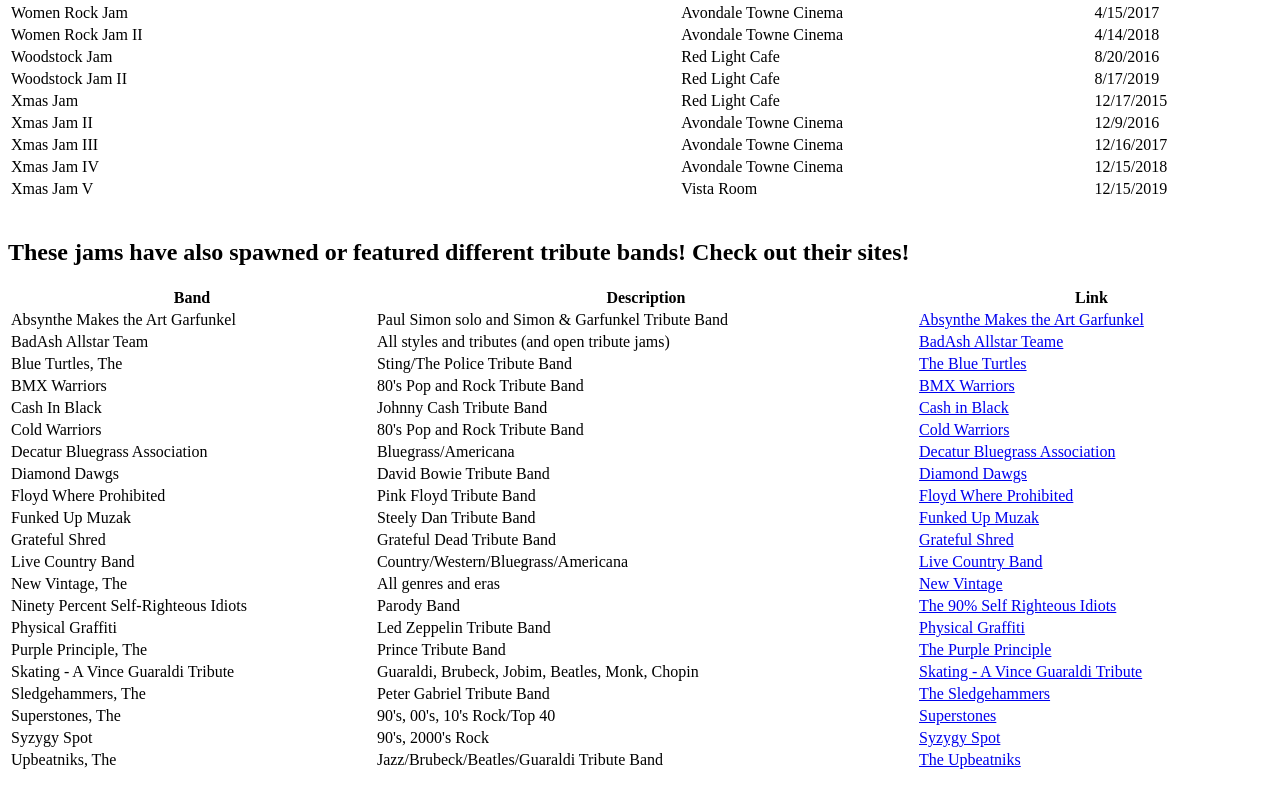
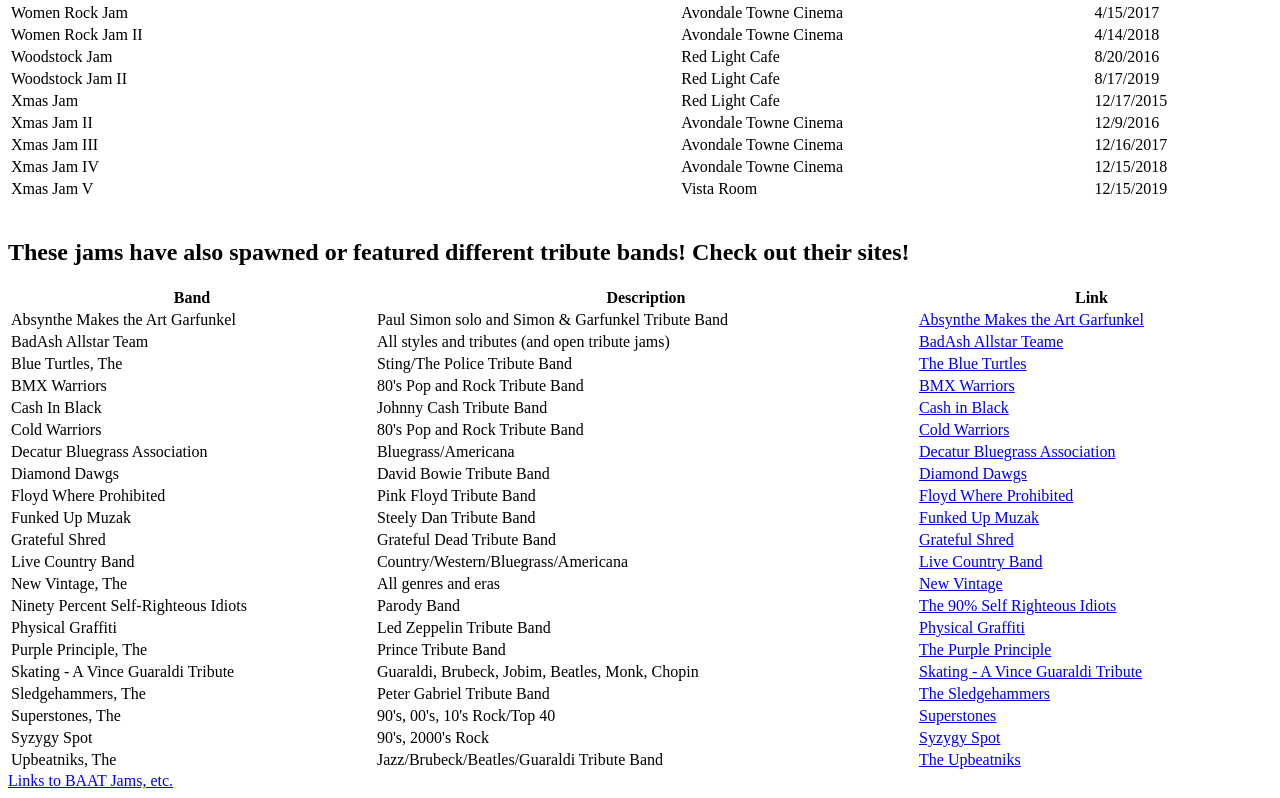
Before and after one commit to ashadria1/responsive-portfolio, a plain HTML site: page fanpage.html in a window 1280 px wide. Shown: the part 9424-10222 px from the top of the page. Drawn offline with Linux system fonts and the light colour scheme.

Commit message:
adding link to BAAT jams

```diff
--- a/fanpage.html
+++ b/fanpage.html
@@ -469,5 +469,8 @@
 <tr>	<td>	Upbeatniks, The	</td>	<td>	Jazz/Brubeck/Beatles/Guaraldi Tribute Band	</td>	<td>	<a href="	https://www.facebook.com/theupbeatniks	" target="_blank:">The Upbeatniks</a>	<td>	</tr>
 
 </table>
+
+<a href="https://docs.google.com/spreadsheets/d/1GPO30haNxOMgFd21SUy2lUflETi3ZEZq7R8ygcTCxtY/edit#gid=0" target="_blank:">Links to BAAT Jams, etc.</a>
+
 </body>
 </html>
```
